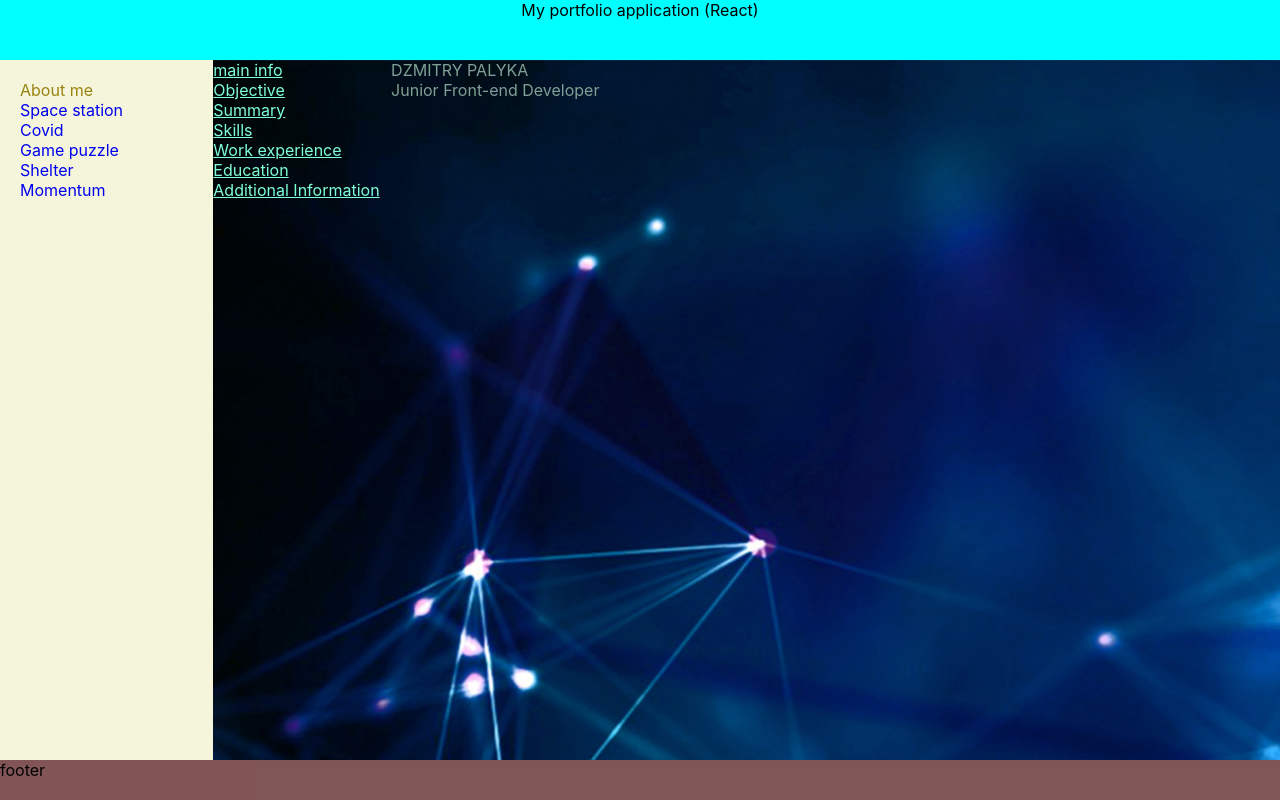
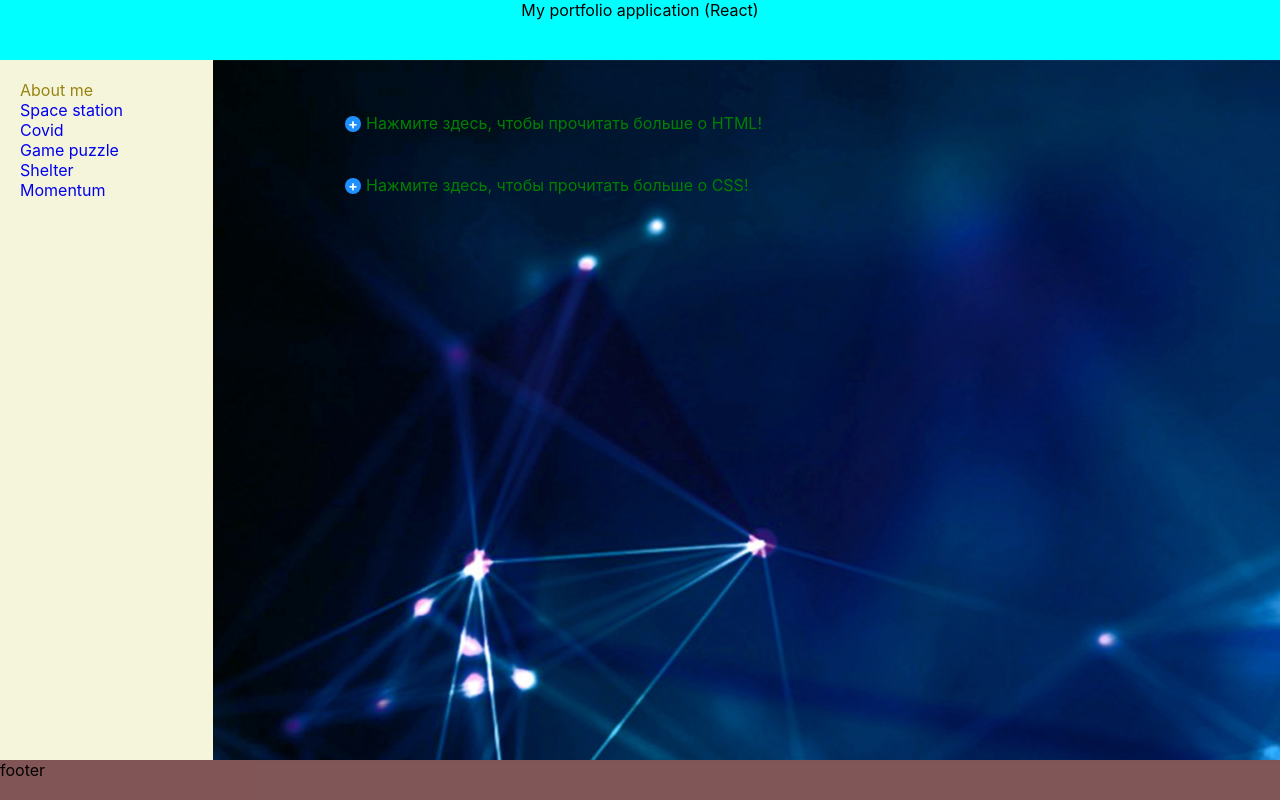
Before and after one commit to spanderok/portfolio, a React (Create React App) app: page /about_me in a window 1280 px wide. Built offline with nearby package versions, Linux system fonts and the light colour scheme.

Commit message:
feat: refact add drop items about me

```diff
--- a/src/components/content/aboutMe/aboutMe.jsx
+++ b/src/components/content/aboutMe/aboutMe.jsx
@@ -1,27 +1,22 @@
 import React from 'react';
 import Class from "./aboutMe.module.css";
-import ItemAboutMe from "./aboutParagraph/ItemAboutMe.jsx";
-
-
-
-
 
 const AboutMe = (props) => {
-    let aboutMeItemElements = props.aboutMeItems.map(el => <ItemAboutMe id={el.id} content={el.content}></ItemAboutMe>);
 
     return (
         <div className={Class.wrapper}>
-            <div className={Class.items}>
-                {aboutMeItemElements}
-            </div>
-            <div className={Class.items_content}>
+              <input className={Class.hide} id="hd-1" type="checkbox"></input>
+                <label for="hd-1">Нажмите здесь, чтобы прочитать больше о HTML!</label>
                 <div>
-                    DZMITRY PALYKA
+                    HTML — стандартный язык разметки документов во Всемирной паутине. Большинство веб-страниц содержат описание разметки на языке HTML (или XHTML). Язык HTML интерпретируется браузерами и отображается в виде документа в удобной для человека форме..
                 </div>
+                <br />
+                <br />
+                <input className={Class.hide} id="hd-2" type="checkbox"></input>
+                <label for="hd-2">Нажмите здесь, чтобы прочитать больше о CSS!</label>
                 <div>
-                    Junior Front-end Developer
+                        CSS - CSS Cascading Style Sheets — каскадные таблицы стилей — формальный язык описания внешнего вида документа, написанного с использованием языка разметки. Преимущественно используется как средство описания, оформления внешнего вида веб-страниц, написанных с помощью языков разметки HTML и XHTML, но может также применяться к любым XML-документам, например, к SVG или XUL.
                 </div>
-            </div>
         </div>
     );
 }
--- a/src/components/content/aboutMe/aboutMe.module.css
+++ b/src/components/content/aboutMe/aboutMe.module.css
@@ -1,5 +1,96 @@
-.wrapper{
+.wrapper {
     color: rgb(128, 160, 149);
     display: grid;
-    grid-template-columns: 2fr 10fr;
+    /* grid-template-columns: 2fr 10fr; */
+    max-width: 1024px;
+    padding: 0 20px;
+    margin: 5% 10%;
 }
+
+.hide,
+.hide+label~div {
+    display: none;
+}
+
+/* вид текста label */
+.hide+label {
+    margin: 0;
+    padding: 0;
+    color: green;
+    cursor: pointer;
+    display: inline-block;
+}
+
+/* вид текста label при активном переключателе */
+.hide:checked+label {
+    color: red;
+    border-bottom: 0;
+}
+
+/* когда чекбокс активен показываем блоки с содержанием  */
+.hide:checked+label+div {
+    display: block;
+    background: #efefef;
+    -moz-box-shadow: inset 3px 3px 10px #7d8e8f;
+    -webkit-box-shadow: inset 3px 3px 10px #7d8e8f;
+    box-shadow: inset 3px 3px 10px #7d8e8f;
+    margin-left: 20px;
+    padding: 10px;
+    /* чуточку анимации при появлении */
+    -webkit-animation: fade ease-in 0.5s;
+    -moz-animation: fade ease-in 0.5s;
+    animation: fade ease-in 0.5s;
+}
+
+/* анимация при появлении скрытых блоков */
+@-moz-keyframes fade {
+    from {
+        opacity: 0;
+    }
+
+    to {
+        opacity: 1
+    }
+}
+
+@-webkit-keyframes fade {
+    from {
+        opacity: 0;
+    }
+
+    to {
+        opacity: 1
+    }
+}
+
+@keyframes fade {
+    from {
+        opacity: 0;
+    }
+
+    to {
+        opacity: 1
+    }
+}
+
+.hide+label:before {
+    background-color: #1e90ff;
+    color: #fff;
+    content: "\002B";
+    display: block;
+    float: left;
+    font-size: 14px;
+    font-weight: bold;
+    height: 16px;
+    line-height: 16px;
+    margin: 3px 5px;
+    text-align: center;
+    width: 16px;
+    -webkit-border-radius: 50%;
+    -moz-border-radius: 50%;
+    border-radius: 50%;
+}
+
+.hide:checked+label:before {
+    content: "\2212";
+}
--- a/src/components/content/aboutMe/aboutParagraph/ItemAboutMe.jsx
+++ /dev/null
@@ -1,14 +0,0 @@
-import React from 'react';
-import Class from "./itemAboutMe.module.css";
-import { NavLink } from 'react-router-dom';
-
-const ItemAboutMe = (props) => {
-    let path = '/about_me/' + props.id;
-    return (
-        <div>
-            <NavLink to={path} className={Class.item} activeClassName={Class.active}>{props.content}</NavLink>
-        </div>
-    );
-};
-
-export default ItemAboutMe;
--- a/src/components/content/aboutMe/aboutParagraph/itemAboutMe.module.css
+++ /dev/null
@@ -1,7 +0,0 @@
-.item{
-    color: aquamarine;
-}
-
-.active{
-    color: burlywood;
-}
--- a/src/redux/state.js
+++ b/src/redux/state.js
@@ -1,14 +1,14 @@
 let State = {
     aboutMeItems: [
-        { id: 'main', content: 'main info' },
-        { id: 'objective', content: 'Objective' },
-        { id: 'summary', content: 'Summary' },
-        { id: 'skills', content: 'Skills' },
-        { id: 'experience', content: 'Work experience' },
-        { id: 'education', content: 'Education' },
-        { id: 'additional', content: 'Additional Information' }
+        { id: 'main', name: 'main info' },
+        { id: 'objective', name: 'Objective' },
+        { id: 'summary', name: 'Summary' },
+        { id: 'skills', name: 'Skills' },
+        { id: 'experience', name: 'Work experience' },
+        { id: 'education', name: 'Education' },
+        { id: 'additional', name: 'Additional Information' }
       ]
 
 };
 
-export default State
+export default State;
```
